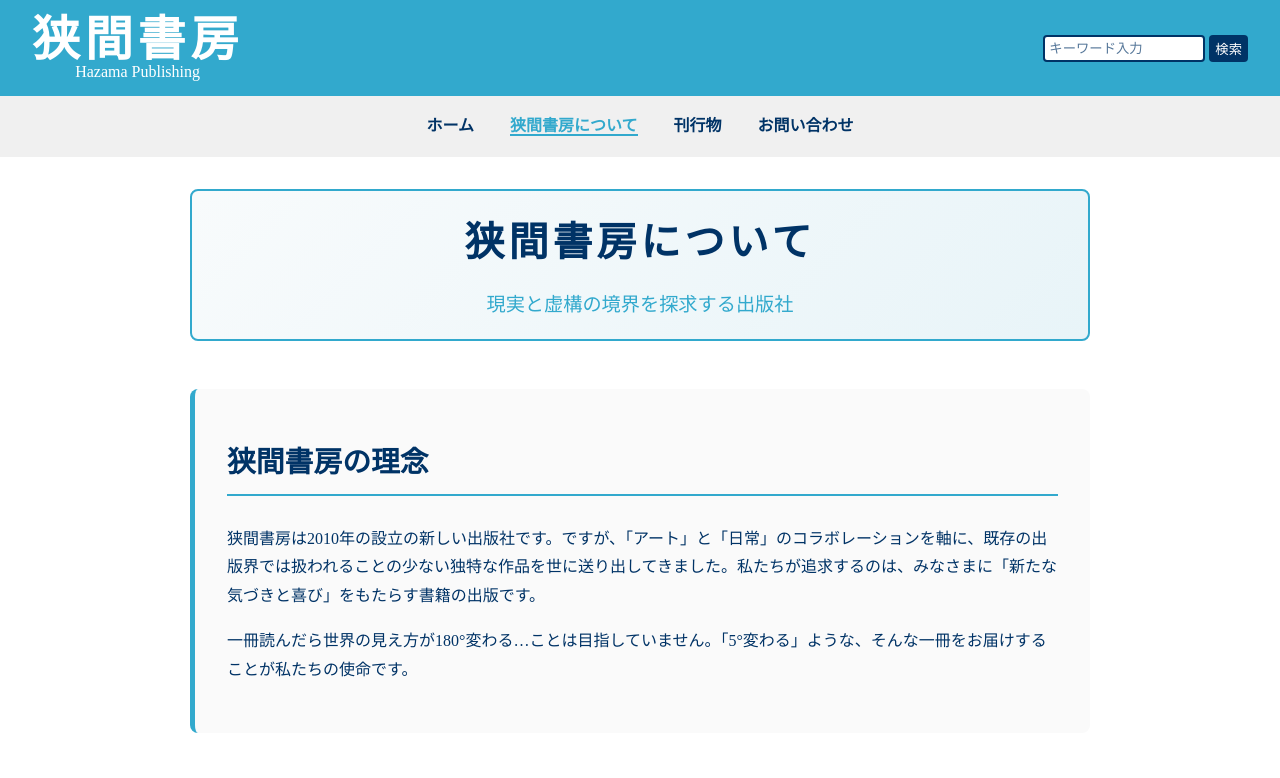
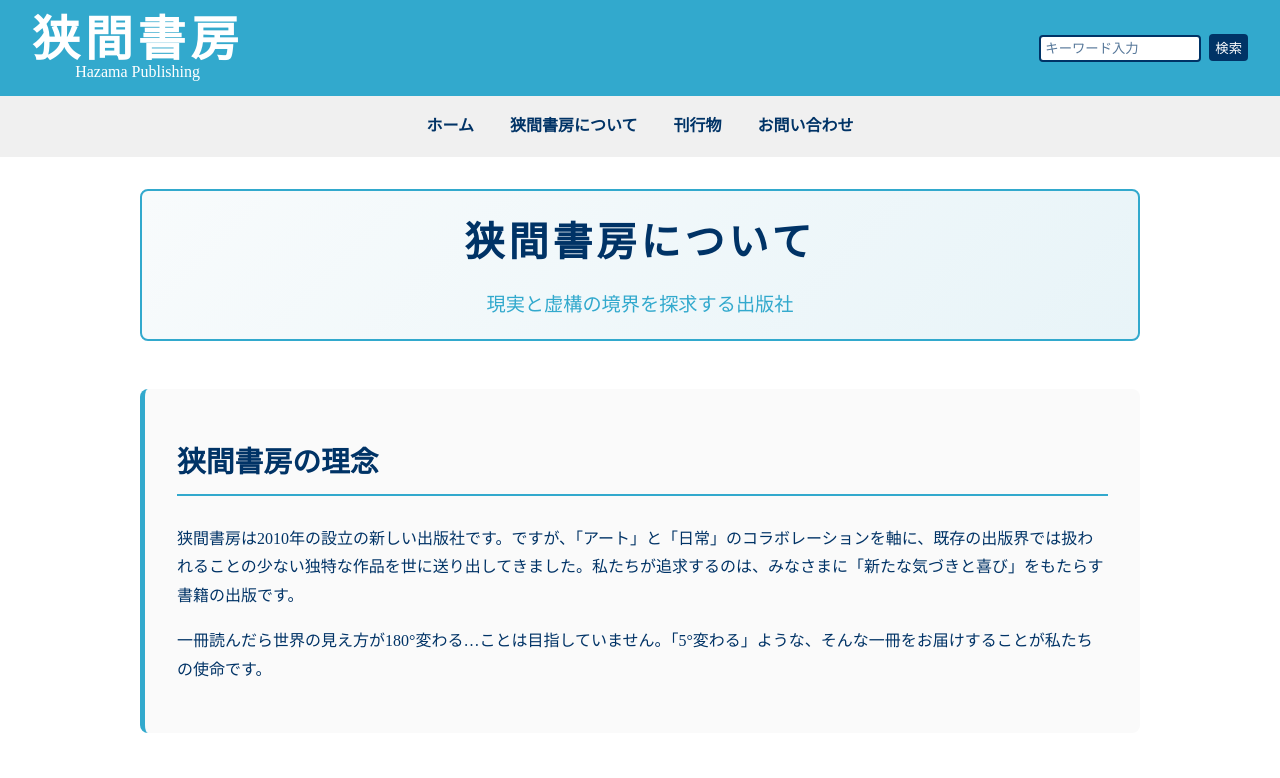
Before and after one commit to hazamashobo/company, a plain HTML site: page index.html in a window 1280 px wide. Shown: the top 778 px of the page. Drawn offline with Linux system fonts and the light colour scheme.

Commit message:
Update index.html

```diff
--- a/index.html
+++ b/index.html
@@ -41,7 +41,6 @@
       text-align: center;
       color: #fff;
     }
-
     /* 検索 */
     .search {
       display: flex;
@@ -70,7 +69,6 @@
     .search button:hover {
       background-color: #001f33;
     }
-
 /* ナビゲーション */
     nav {
       text-align: center;
@@ -86,16 +84,11 @@
     nav a:hover {
       color: #32a9cd;
     }
-    nav a.active {
-      color: #32a9cd;
-      border-bottom: 2px solid #32a9cd;
-    }
-
 /* コンテンツ */
     .content {
-      max-width: 900px;
+      max-width: 1000px;
       margin: 2em auto;
-      padding: 0 2em;
+      padding: 0 1em;
     }
 
     /* ページタイトル */
@@ -220,8 +213,10 @@
     <p class="subtitle">Hazama Publishing</p>
   </div>
   <div class="search">
-      <input type="text" id="searchInput" placeholder="キーワード入力">
-      <button onclick="searchSite()">検索</button>
+      <form action="https://hazamashobo.github.io/result/" method="get">
+        <input type="text" id="searchInput" name="q" placeholder="キーワード入力">
+        <button type="submit">検索</button>
+      </form>
     </div>
   </header>
 
@@ -301,20 +296,5 @@
   <footer>
     <p>© 2025 狭間書房</p>
   </footer>
-
-  <script>
-    // 検索機能
-    const hiddenKeywords = [
-      {keyword: "社員名簿", url: "https://hazamashobo.github.io/meibo/"},
-      {keyword: "テスト", url: "https://www.youtube.com/watch?v=W3oN4-NVvhc"}
-    ];
-
-    function searchSite() {
-      const input = document.getElementById('searchInput').value.trim();
-      if(!input) return;
-      const found = hiddenKeywords.find(k=>k.keyword===input);
-      if(found) location.href = found.url;
-    }
-  </script>
 </body>
 </html>
```
Lines whose indentation alone changed are shown as unchanged.
